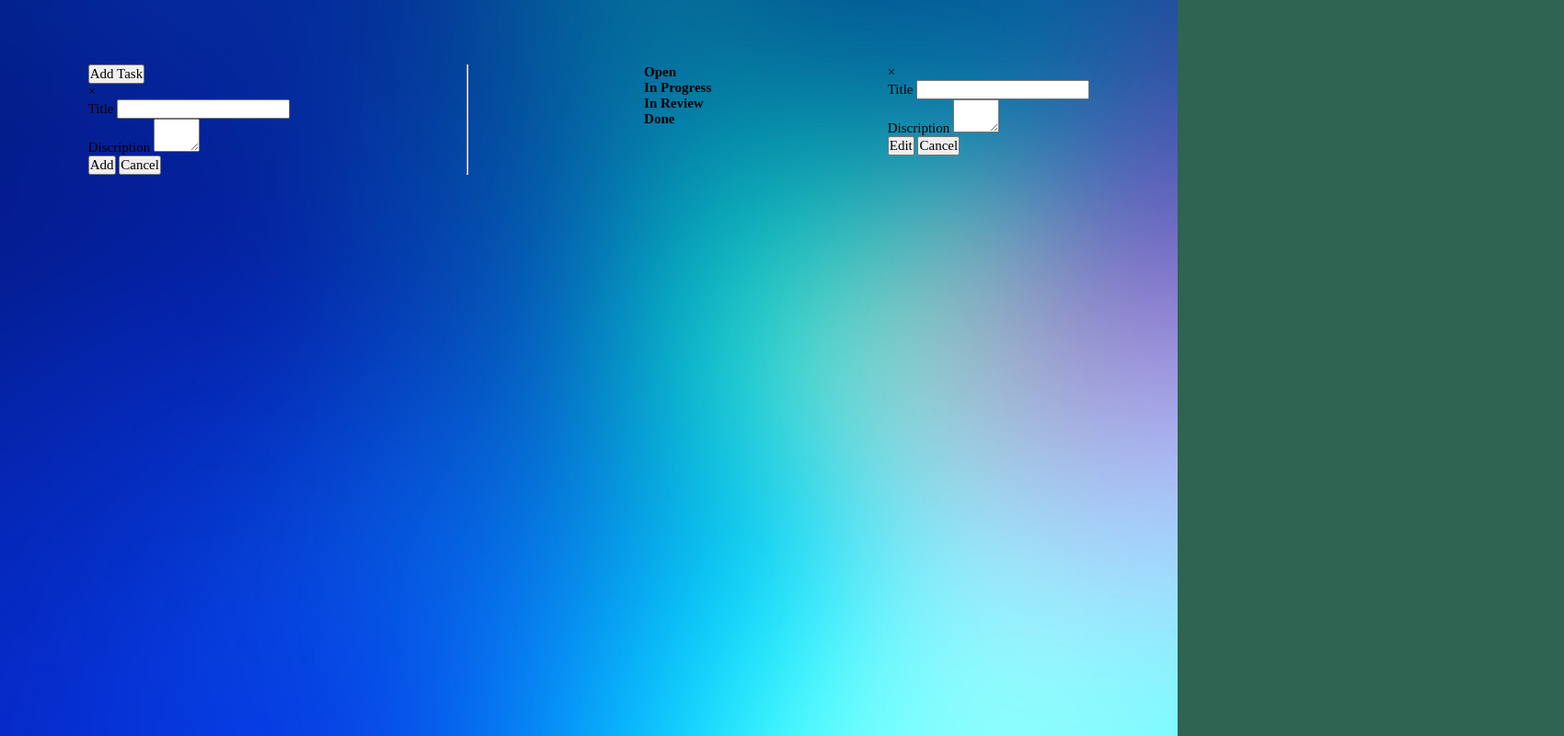
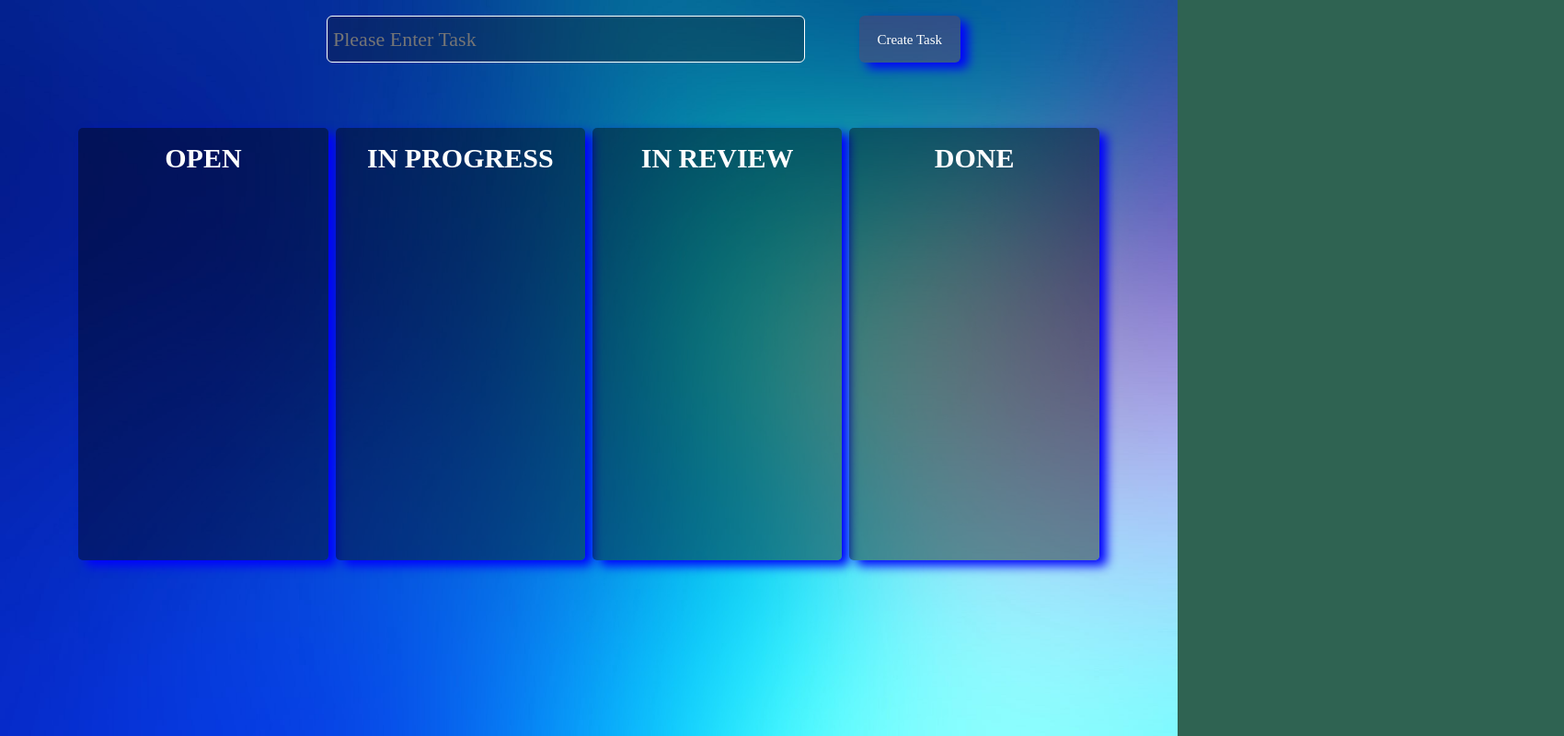
Before and after one commit to Raghuraj361/Task-Manager-App---JS-Placement-Project---9ksy6nxaoik7, a plain HTML site: page index.html in a window 1280 px wide. Shown: the whole page at 92% size, 1700 px wide, since content can reach past the window. Drawn offline with nearby package versions, Linux system fonts and the light colour scheme.

Commit message:
Update index.html

```diff
--- a/index.html
+++ b/index.html
@@ -4,79 +4,85 @@
     <meta charset="UTF-8">
     <meta http-equiv="X-UA-Compatible" content="IE=edge">
     <meta name="viewport" content="width=device-width, initial-scale=1.0">
-    <title>Task Manager</title>
-    <link rel="stylesheet" href="https://cdnjs.cloudflare.com/ajax/libs/font-awesome/6.2.1/css/all.min.css">
+    <title>Task Manager App</title>
+    <link href="https://cdn.jsdelivr.net/npm/bootstrap@5.0.2/dist/css/bootstrap.min.css" rel="stylesheet" integrity="sha384-EVSTQN3/azprG1Anm3QDgpJLIm9Nao0Yz1ztcQTwFspd3yD65VohhpuuCOmLASjC" crossorigin="anonymous">
     <link rel="stylesheet" href="main.css">
+    <script src="App.js" defer></script>
 </head>
 <body>
 
+     <section id="content-sec" >
+        <div class="header">
+
+            <input class="add-input" type="text" name="" id="">
+
+            <button type="submit" class="add-btn">Create Task</button>
+        </div>
       <div class="container">
-        <div>
-            <!--============ add task button ========================-->
-            <button id="btn">Add Task</button>
+          <div class="container-list" id="box1">
+              <div class="heading"  >
+                  <h2>OPEN</h2>
+              </div>
+          </div>
+          <div class="container-list" id="box2">
+              <div class="heading" >
+                  <h2>IN PROGRESS</h2>
+              </div>
+          </div>
+          <div class="container-list" id="box3">
+              <div class="heading" >
+                  <h2>IN REVIEW</h2>
+              </div>
+          </div>
+          <div class="container-list" id="box4">
+              <div class="heading" >
+                  <h2>DONE</h2>
+              </div>
+          </div>
+      </div>
 
-            <!--============== The Modal box =========================-->
-            <div id="myModal" class="modal">
+    </section>
+
+<!-- i have added the elements for modle -->
+
+<div class="modle-container">
+
+</div>
+
+<!-- this is the end -->
+
+
+
+  <!-- Modal -->
+  <div class="modal fade" id="exampleModal" tabindex="-1" aria-labelledby="exampleModalLabel" aria-hidden="true">
+    <div class="modal-dialog">
       <div class="modal-content">
-                    <span class="close">&times;</span>
-                    <div class="style-model-box">
-                        <div>
-                            <label for="text">Title</label>
-                            <input type="text" name="text" class="text-input" id="input-area" >
+        <div class="modal-header">
+          <h5 class="modal-title" id="exampleModalLabel">Task Description</h5>
+          <button type="button" class="btn-close" data-bs-dismiss="modal" aria-label="Close"></button>
         </div>
-                        <div>
-                            <label for="text" class="discription">Discription</label>
-                            <textarea name="text" class="areatext" id="text" cols="4" ></textarea>
+        <div class="modal-body">
+          <form>
+            <div class="mb-3">
+              <label for="recipient-name" class="col-form-label">Task:</label>
+              <input type="text" class="form-control" id="recipient-name">
             </div>
-                        <div class="modal-button">
-                            <button type="button" id="addbtn">Add</button>
-                            <button type="button" id="cancelbtn">Cancel</button>
+            <div class="mb-3">
+              <label for="message-text" class="col-form-label">Description:</label>
+              <textarea class="form-control" id="message-text"></textarea>
+            </div>
+          </form>
+        </div>
+        <div class="modal-footer">
+          <button type="button" class="btn btn-secondary" id="close-para" data-bs-dismiss="modal">Close</button>
+          <button type="button" class="btn btn-primary" id="add-para">Save Task</button>
         </div>
       </div>
     </div>
   </div>
-        </div>
+  <script src="https://cdn.jsdelivr.net/npm/bootstrap@5.0.2/dist/js/bootstrap.bundle.min.js" integrity="sha384-MrcW6ZMFYlzcLA8Nl+NtUVF0sA7MsXsP1UyJoMp4YLEuNSfAP+JcXn/tWtIaxVXM" crossorigin="anonymous"></script>
+  <script src="https://cdn.jsdelivr.net/npm/@popperjs/core@2.9.2/dist/umd/popper.min.js" integrity="sha384-IQsoLXl5PILFhosVNubq5LC7Qb9DXgDA9i+tQ8Zj3iwWAwPtgFTxbJ8NT4GN1R8p" crossorigin="anonymous"></script>
+<script src="https://cdn.jsdelivr.net/npm/bootstrap@5.0.2/dist/js/bootstrap.min.js" integrity="sha384-cVKIPhGWiC2Al4u+LWgxfKTRIcfu0JTxR+EQDz/bgldoEyl4H0zUF0QKbrJ0EcQF" crossorigin="anonymous"></script>
 
-        <hr>
-     <!-- ===============drag & drop====================== -->
-
-        <div class="todo-container">
-            <div class="list_container open">
-               <h2>Open</h2>
-            </div>
-            <div class="list_container inProgress">
-               <h2>In Progress</h2>
-            </div>
-            <div class="list_container inReview">
-               <h2>In Review</h2>
-            </div>
-            <div class="list_container done">
-               <h2>Done</h2>
-            </div>
-        </div>
-
-        <div id="myModalA" class="modalA">
-            <div class="modalA-contentA">
-                <span class="closeA">&times;</span>
-                <div class="styleA-modelA-boxA">
-                    <div>
-                        <label for="text">Title</label>
-                        <input type="text" name="text" class="AtextA-inputA" id="input-areaA">
-                    </div>
-                    <div>
-                        <label for="text" >Discription</label>
-                        <textarea name="text" class="areatextA" id="textA" cols="4"></textarea>
-                    </div>
-                    <div class="modalA-buttonA">
-                        <button type="button" id="editbtnA" onclick="editData(event)">Edit</button>
-                        <button type="button" id="cancelbtnA">Cancel</button>
-                    </div>
-                </div>
-            </div>
-        </div>
-
-    </div>
-
-    <script src="App.js"></script>
 </body>
 </html>
```
Lines whose indentation alone changed are shown as unchanged.
